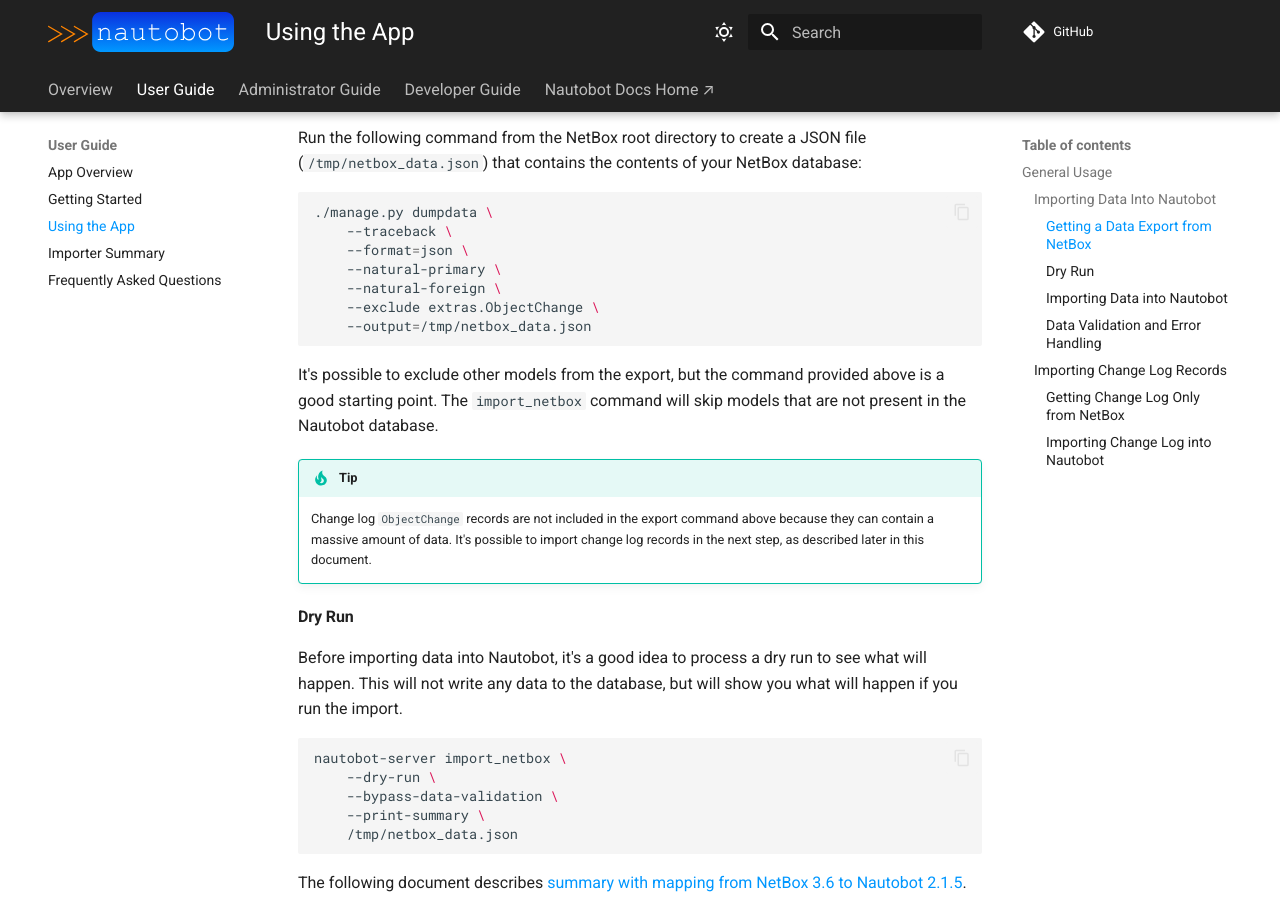
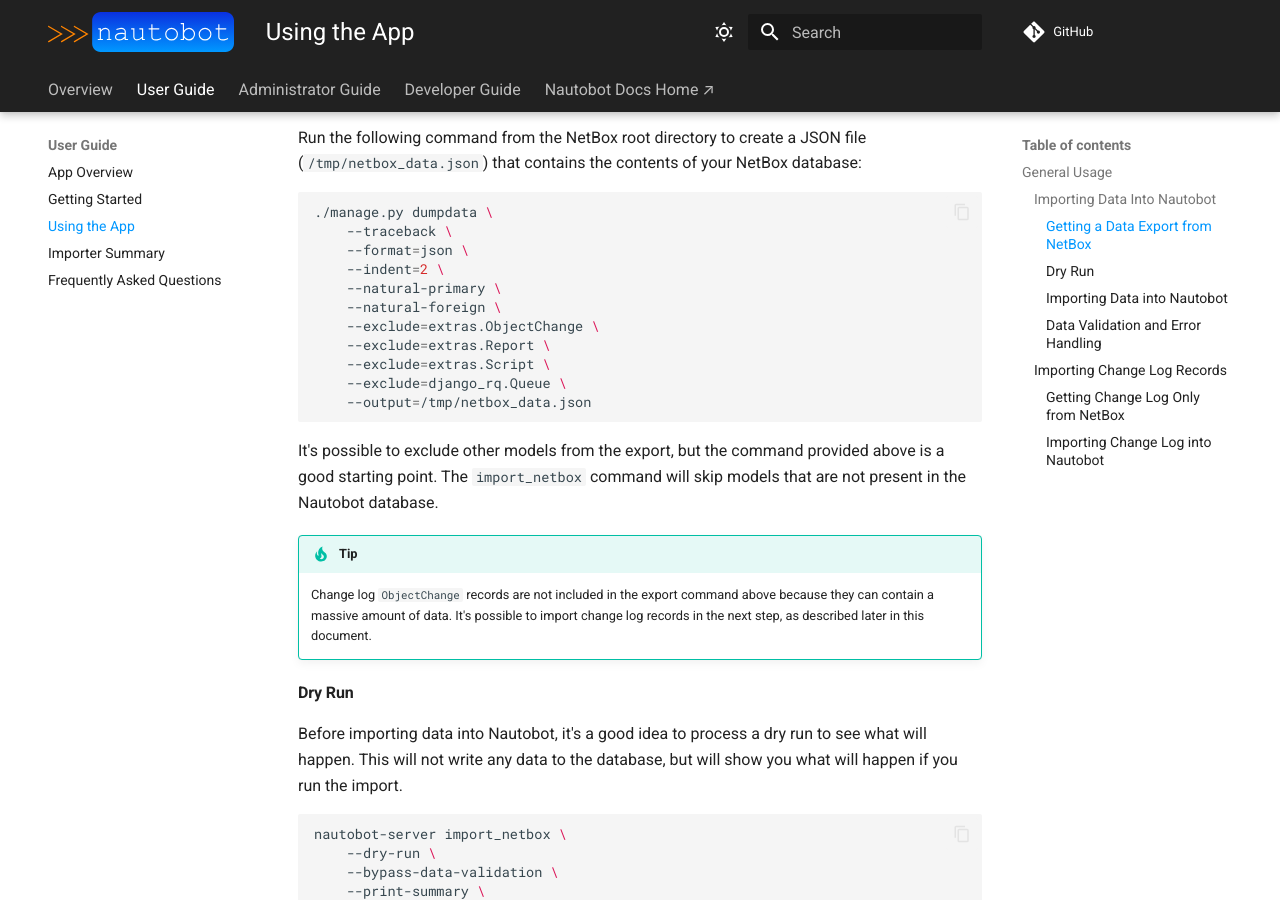
Before and after one commit to nautobot/nautobot-app-netbox-importer, an MkDocs documentation site: the page built from docs/user/app_use_cases.md, in a window 1280 px wide and 900 px high, scrolled down 1265 px. Built offline with MkDocs 1.6.1 and Material for MkDocs 9.7.7, drawn with Linux system fonts in a browser that asks for light colours; comment, search, counter and statistics services are not loaded.

Commit message:
chore: Added support for NetBox 3.7

````diff
--- a/docs/user/app_use_cases.md
+++ b/docs/user/app_use_cases.md
@@ -62,9 +62,13 @@ Run the following command from the NetBox root directory to create a JSON file (
 ./manage.py dumpdata \
     --traceback \
     --format=json \
+    --indent=2 \
     --natural-primary \
     --natural-foreign \
-    --exclude extras.ObjectChange \
+    --exclude=extras.ObjectChange \
+    --exclude=extras.Report \
+    --exclude=extras.Script \
+    --exclude=django_rq.Queue \
     --output=/tmp/netbox_data.json
 ```
 
````
Also changed, not shown: docs/admin/compatibility_matrix.md (+1 -1 lines), 3 other files.
